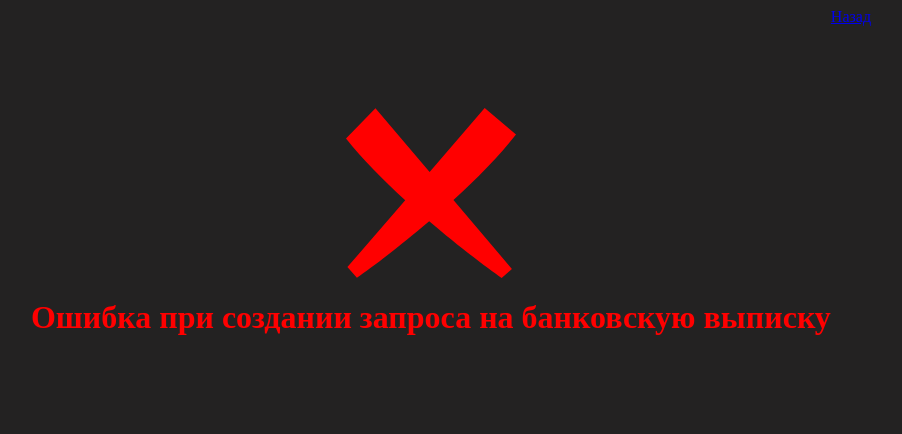
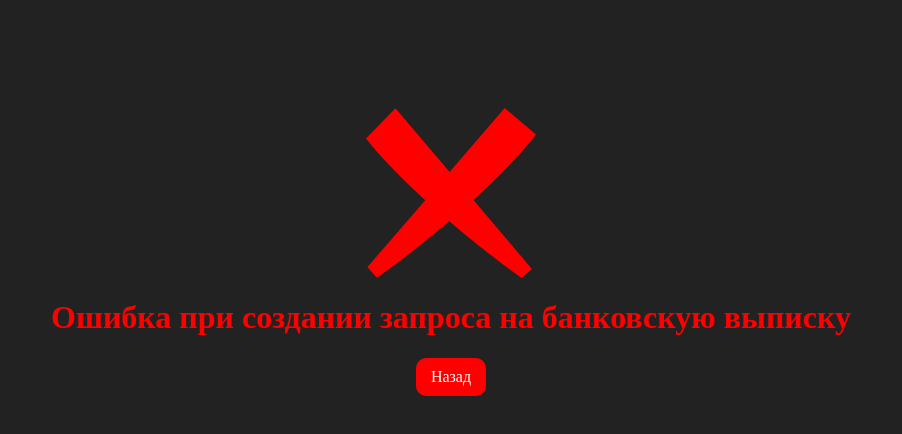
Before and after one commit to svetab0809/RosCosmosBank, a website: page src/error.html in a window 1280 px wide. Shown: the whole page, without its empty margins (189-1091 px from the left). Drawn offline with nearby package versions, Linux system fonts and the light colour scheme; files that its build step writes are made by us from their sources; a web font is replaced by a local one.

Commit message:
Change btn in error

```diff
--- a/src/error.html
+++ b/src/error.html
@@ -6,14 +6,15 @@
 <body>
 
 <main>
+  <div  class="container">
   <div class="success">
     <svg class="success__logo" viewBox="0 0 150 150" fill="none" xmlns="http://www.w3.org/2000/svg">
       <path d="M150 23.45L122.356 0L73.7875 56.4937L25.9937 0.19375L0 26.9312C14.2813 44.9625 33.025 63.825 52.2625 81.3562L1.23125 140.4L9.625 149.694C21.9875 141.35 47.0062 122.362 73.4062 99.9562C100.306 122.894 125.319 141.6 137.338 149.994L146.394 142.006L94.8063 81.2312C115.35 62.65 135.956 41.5187 150 23.45Z" fill="#FF0000"/>
     </svg>
-
     <h1 class="success__title success__title_red">Ошибка при создании запроса на банковскую выписку</h1>
   </div>
-  <a class="nav" aria-current="page" href="index.html">Назад</a>
+    <a class="btn btn_red" aria-current="page" href="index.html">Назад</a>
+  </div>
 </main>
 
 
```
Also changed, not shown: build/error.html.
